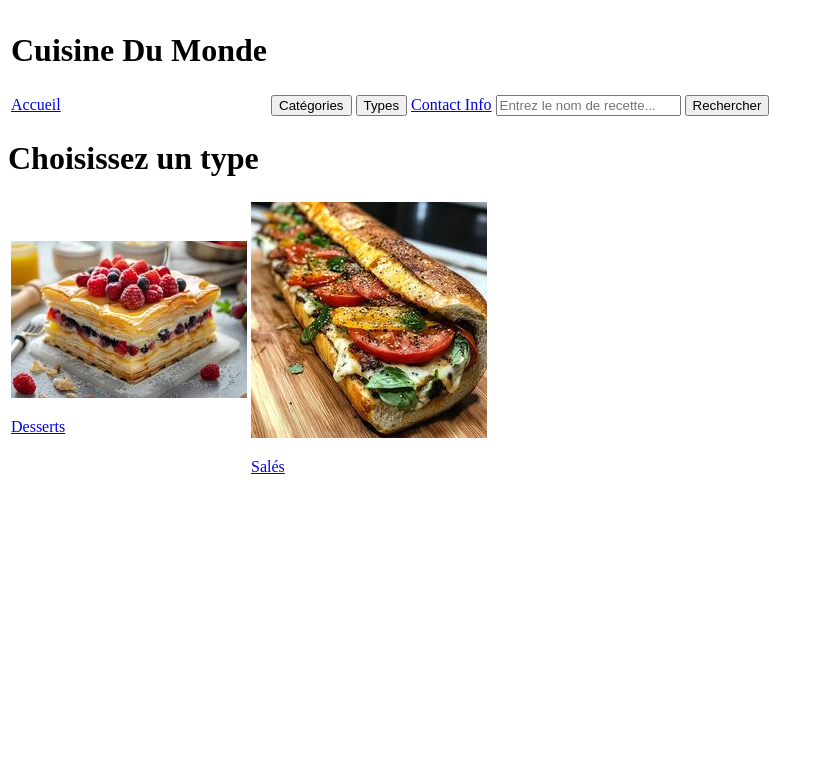
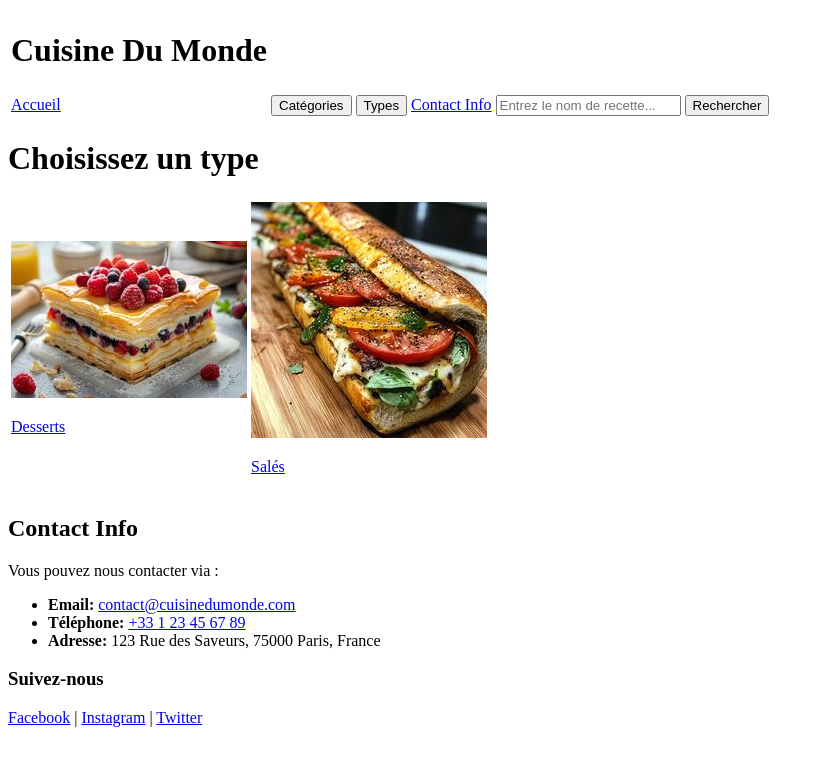
Before and after one commit to ghofranedhaouadi02/Web_Developpement_Project, a plain HTML site: page cuisine française.html in a window 1280 px wide. Shown: the whole page, without its empty margins (0-823 px from the left). Drawn offline with Linux system fonts and the light colour scheme.

Commit message:
cuisine française.html

```diff
--- a/cuisine française.html
+++ b/cuisine française.html
@@ -17,7 +17,7 @@
                     </tr>
                     <tr>
                         <td>
-                            <a href="#accueil">Accueil</a>
+                            <a href="index.html">Accueil</a>
                         </td>
                         <td>
                             <button id="toggleCategories">Catégories</button>
@@ -42,7 +42,7 @@
                             </form>
                         </td>
                         <td>
-                            <a href="#contact_info">Contact Info</a>
+                            <a href="#contact">Contact Info</a>
                         </td>
                         <td>
                             <section id="recherche">
@@ -72,5 +72,22 @@
                 </tr>
             </table>
         </div>
+        <footer>
+            <section id="contact">
+                <h2>Contact Info</h2>
+                <p>Vous pouvez nous contacter via :</p>
+                <ul>
+                    <li><strong>Email:</strong> <a href="mailto:contact@cuisinedumonde.com">contact@cuisinedumonde.com</a></li>
+                    <li><strong>Téléphone:</strong> <a href="tel:+33123456789">+33 1 23 45 67 89</a></li>
+                    <li><strong>Adresse:</strong> 123 Rue des Saveurs, 75000 Paris, France</li>
+                </ul>
+                <h3>Suivez-nous</h3>
+                <p>
+                    <a href="https://www.facebook.com" target="_blank">Facebook</a> |
+                    <a href="https://www.instagram.com" target="_blank">Instagram</a> |
+                    <a href="https://www.twitter.com" target="_blank">Twitter</a>
+                </p>
+            </section>
+        </footer>
     </body>
 </html>
```
